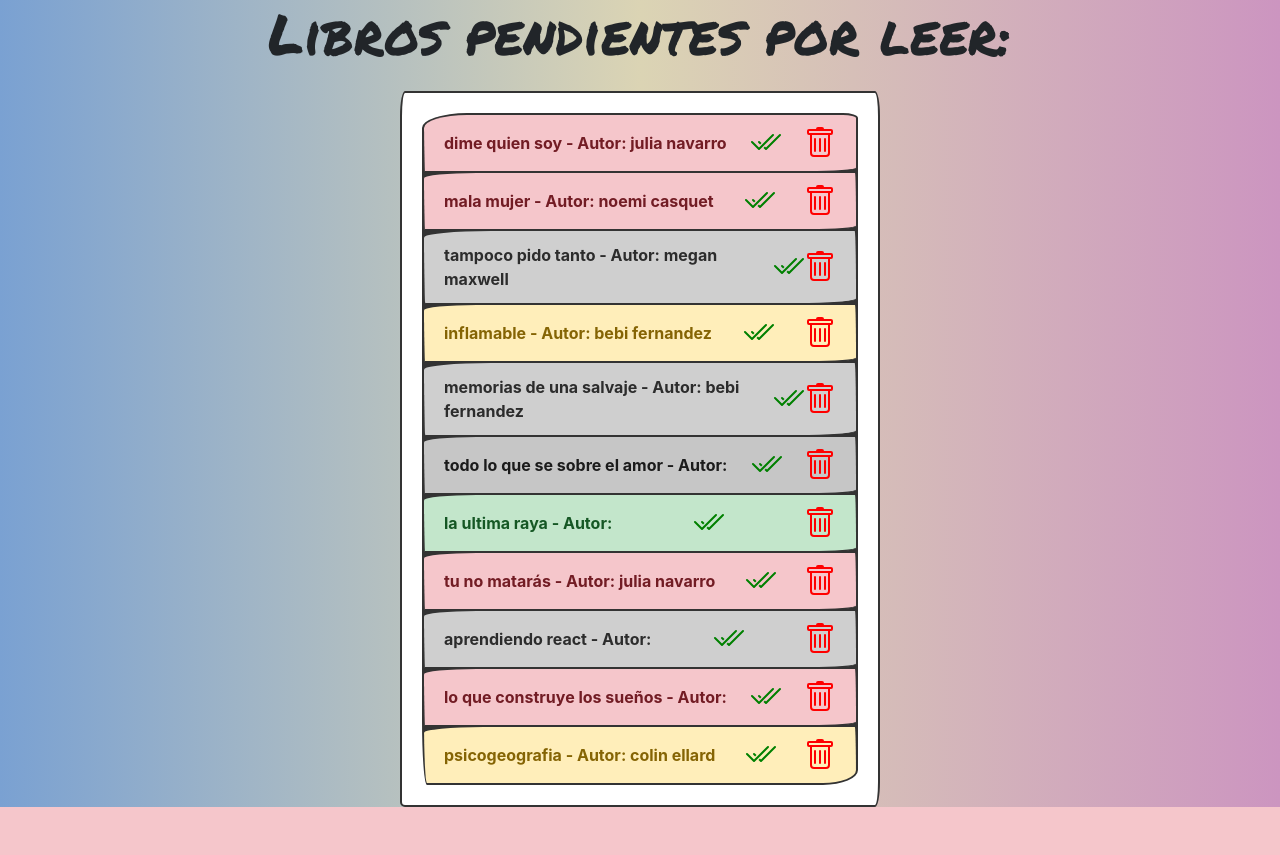
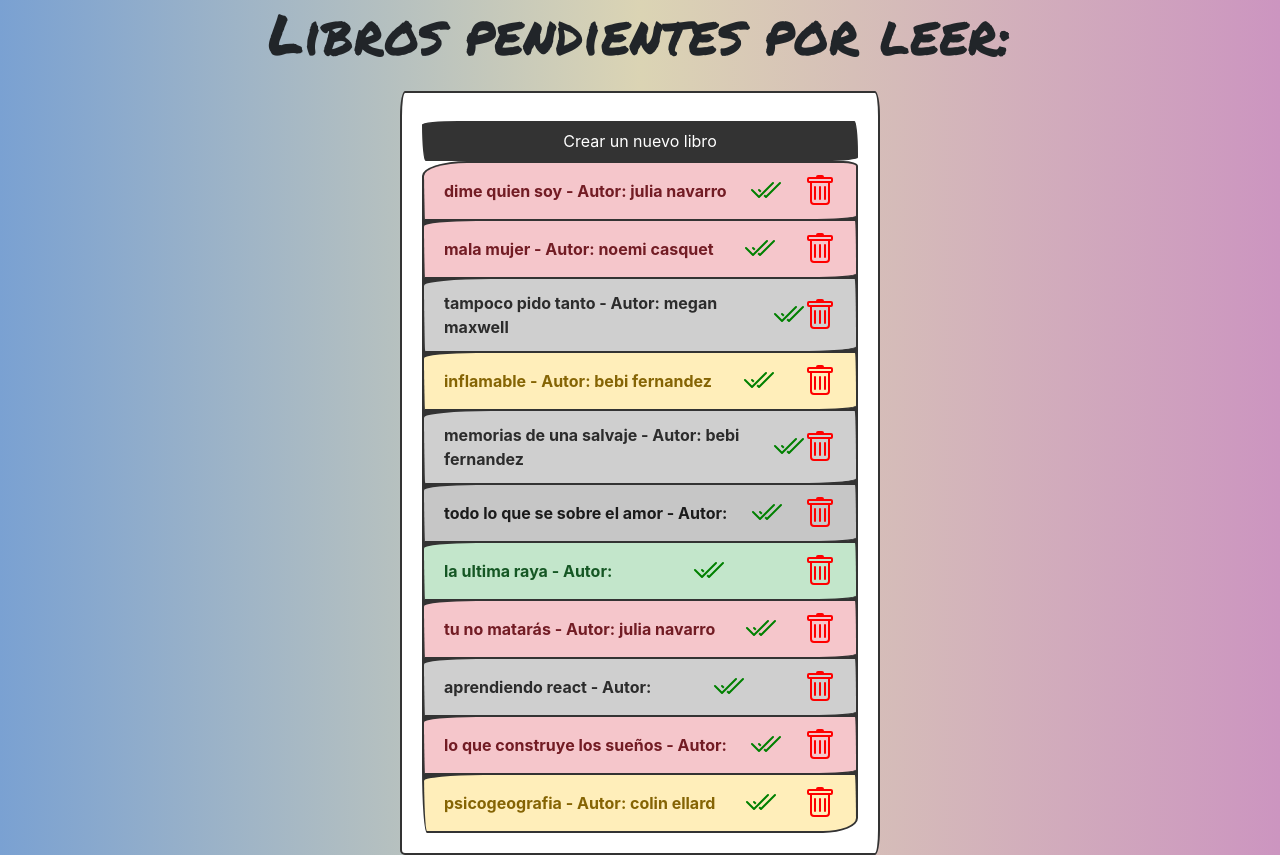
Before and after one commit to juditsoria/gestor_libros, a Flask app: page /deseos in a window 1280 px wide. Before the commit the page ends 807 px from the top, so only its background shows below. Run offline with Flask 3, Linux system fonts and the light colour scheme; data comes from the database, SQL or seed files in the repository; both versions use the stored data as it was after the commit; some libraries are stand-ins or nearby versions; some web fonts are replaced.

Commit message:
proyecto terminado

```diff
--- a/main.py
+++ b/main.py
@@ -33,6 +33,19 @@
     db.session.commit()
     return redirect(url_for("deseos"))
 
+@app.route("/libro-leido/<id>")
+def leido(id):
+    libro = db.session.query(LibrosPendientes).filter(LibrosPendientes.id == int(id)).first()
+    libro.leido = not(libro.leido)
+    db.session.commit()
+    return redirect(url_for("deseos"))
+
+@app.route("/eliminar-libro/<id>")
+def eliminar(id):
+    libro = db.session.query(LibrosPendientes).filter(LibrosPendientes.id == int(id)).delete()
+    db.session.commit()
+    return redirect(url_for("deseos"))
+
 
 if __name__ == "__main__":
     # Crea todas las tablas si no existen
--- /dev/null
+++ b/requirements.txt
@@ -0,0 +1,2 @@
+SQLAlchemy~=2.0.36
+Flask~=3.1.0
--- a/static/main.css
+++ b/static/main.css
@@ -14,4 +14,8 @@
  .scrollable-list {
             max-height: 100vh;
             overflow-y: auto;
-        }
+ }
+ .libro_leido{
+ text-decoration: line-through;
+ color: #cfcfcf
+ }
--- a/templates/deseos.html
+++ b/templates/deseos.html
@@ -15,17 +15,20 @@
     <h1 class="titulo display-4 text-center mb-4">Libros pendientes por leer:</h1>
     <div class="card border-primary mb-3 w-100" style="max-width: 30rem;">
       <div class="card-body scrollable-list">
+          <a href="/" class="btn btn-primary w-100 mt-2">Crear un nuevo libro</a>
         <ul class="list-group">
           {% for libro in libros %}
           <li class="list-group-item {{ libro.color }} list-group-item d-flex justify-content-between align-items-center">
-              {{ libro.titulo }} - Autor: {{ libro.autor }}
-            <a href = "" style = "text-decoration:none">
+              <span class = "{% if libro.leido == true %} libro_leido {% endif %}">
+                  {{ libro.titulo }} - Autor: {{ libro.autor }}
+              </span>
+            <a href = "/libro-leido/{{libro.id}}" style = "text-decoration:none">
               <svg xmlns="http://www.w3.org/2000/svg" width="2em" height="2em" fill="green" class="bi bi-check2-all" viewBox="0 0 16 16">
   <path d="M12.354 4.354a.5.5 0 0 0-.708-.708L5 10.293 1.854 7.146a.5.5 0 1 0-.708.708l3.5 3.5a.5.5 0 0 0 .708 0zm-4.208 7-.896-.897.707-.707.543.543 6.646-6.647a.5.5 0 0 1 .708.708l-7 7a.5.5 0 0 1-.708 0"/>
   <path d="m5.354 7.146.896.897-.707.707-.897-.896a.5.5 0 1 1 .708-.708"/>
 </svg>
             </a>
-            <a href = "" style = "text-decoration:none">
+            <a href = "/eliminar-libro/{{libro.id}}" style = "text-decoration:none">
               <svg xmlns="http://www.w3.org/2000/svg" width="2em" height="2em" fill="red" class="bi bi-trash" viewBox="0 0 16 16">
   <path d="M5.5 5.5A.5.5 0 0 1 6 6v6a.5.5 0 0 1-1 0V6a.5.5 0 0 1 .5-.5m2.5 0a.5.5 0 0 1 .5.5v6a.5.5 0 0 1-1 0V6a.5.5 0 0 1 .5-.5m3 .5a.5.5 0 0 0-1 0v6a.5.5 0 0 0 1 0z"/>
   <path d="M14.5 3a1 1 0 0 1-1 1H13v9a2 2 0 0 1-2 2H5a2 2 0 0 1-2-2V4h-.5a1 1 0 0 1-1-1V2a1 1 0 0 1 1-1H6a1 1 0 0 1 1-1h2a1 1 0 0 1 1 1h3.5a1 1 0 0 1 1 1zM4.118 4 4 4.059V13a1 1 0 0 0 1 1h6a1 1 0 0 0 1-1V4.059L11.882 4zM2.5 3h11V2h-11z"/>
```
Also changed, not shown: database/librosPendientes.db.
